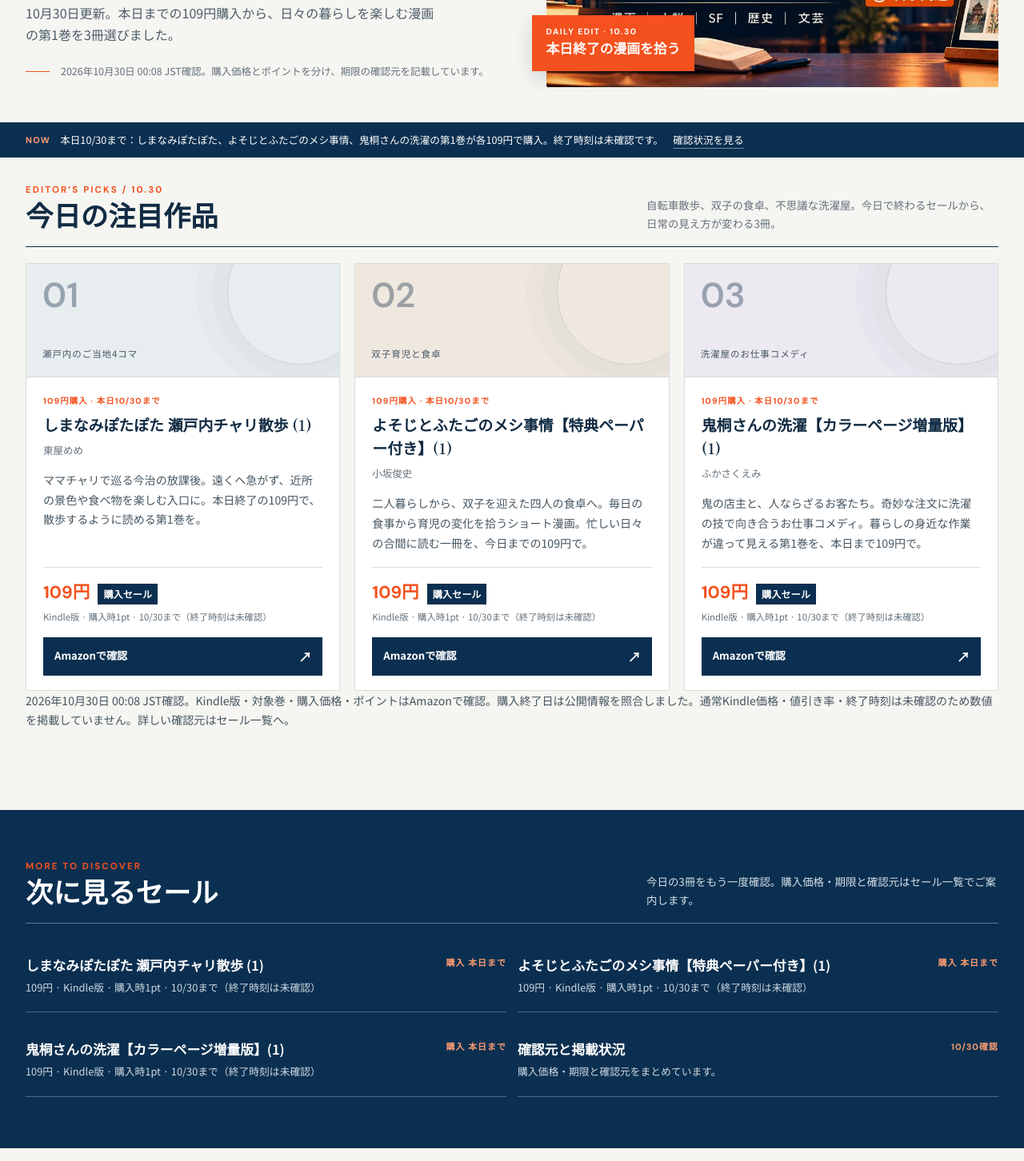
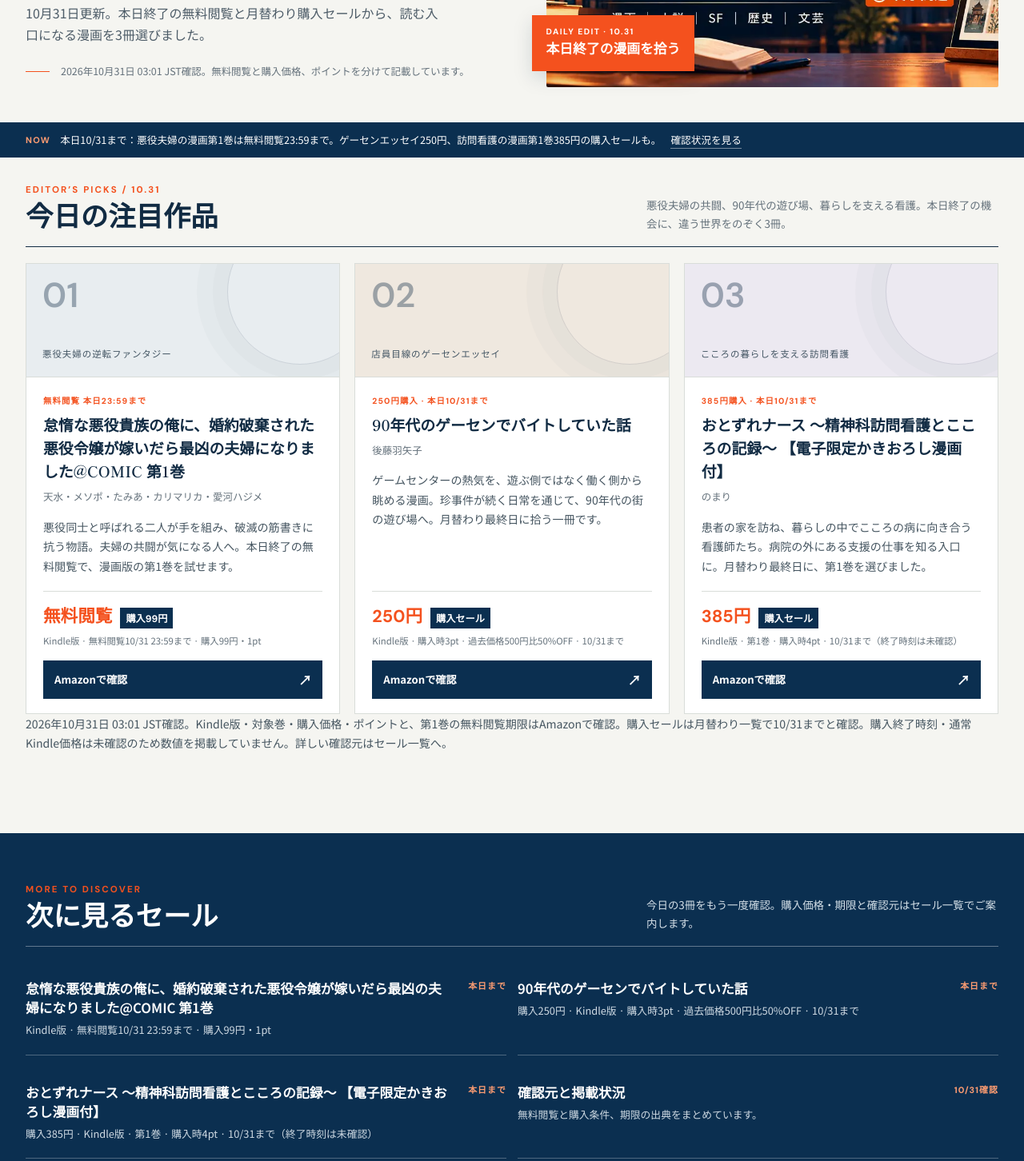
Before and after one commit to realyanderedere-coder/saleshoka, a website: page public/index.html in a window 1280 px wide. Shown: the part 337-1789 px from the top of the page at 80% size. Drawn offline with Linux system fonts and the light colour scheme.

Commit message:
Update sales content 2026-10-31

```diff
--- a/public/index.html
+++ b/public/index.html
@@ -43,20 +43,20 @@ footer{background:#071e33;color:#d9e2e9;padding:32px 0;font-size:.76rem}.foot{di
 <header><div class="wrap nav"><a class="brand" href="/" aria-label="セール書架 トップ"><img src="/images/saleshoka-logo.webp" alt=""><span>セール<em>書架</em></span></a><nav id="mainnav" aria-label="メインナビゲーション"><a href="#picks">今日の注目</a><a href="#campaigns">開催中セール</a><a href="#shelves">本を探す</a><a class="nav-cta" href="/sales/current.html">セール一覧</a></nav><button class="menu" type="button" aria-expanded="false" aria-controls="mainnav">メニュー</button></div></header>
 <main>
 <section class="wrap hero">
-<div><div class="eyebrow">THE DAILY BOOK EDIT · 2026.10.30</div><h1>値下げの先に、<span>読む理由を。</span></h1><p class="hero-copy">10月30日更新。本日までの109円購入から、日々の暮らしを楽しむ漫画の第1巻を3冊選びました。</p><div class="hero-meta">2026年10月30日 00:08 JST確認。購入価格とポイントを分け、期限の確認元を記載しています。</div></div>
-<div class="hero-visual"><img src="/images/saleshoka-banner.webp" alt="書棚と電子書籍端末を描いたセール書架のブランドビジュアル"><div class="issue"><small>DAILY EDIT · 10.30</small><strong>本日終了の漫画を拾う</strong></div></div>
+<div><div class="eyebrow">THE DAILY BOOK EDIT · 2026.10.31</div><h1>値下げの先に、<span>読む理由を。</span></h1><p class="hero-copy">10月31日更新。本日終了の無料閲覧と月替わり購入セールから、読む入口になる漫画を3冊選びました。</p><div class="hero-meta">2026年10月31日 03:01 JST確認。無料閲覧と購入価格、ポイントを分けて記載しています。</div></div>
+<div class="hero-visual"><img src="/images/saleshoka-banner.webp" alt="書棚と電子書籍端末を描いたセール書架のブランドビジュアル"><div class="issue"><small>DAILY EDIT · 10.31</small><strong>本日終了の漫画を拾う</strong></div></div>
 </section>
-<div class="ticker"><div class="wrap"><strong>NOW</strong><span>本日10/30まで：しまなみぽたぽた、よそじとふたごのメシ事情、鬼桐さんの洗濯の第1巻が各109円で購入。終了時刻は未確認です。</span><a href="/sales/current.html">確認状況を見る</a></div></div>
-<section class="wrap featured" id="picks"><div class="section-top"><div><div class="kicker">EDITOR’S PICKS / 10.30</div><h2>今日の注目作品</h2></div><p>自転車散歩、双子の食卓、不思議な洗濯屋。今日で終わるセールから、日常の見え方が変わる3冊。</p></div><div class="book-grid">
-<article class="book"><div class="book-art"><span class="num">01</span><span class="topic">瀬戸内のご当地4コマ</span></div><div class="book-info"><div class="book-label">109円購入 · 本日10/30まで</div><h3>しまなみぽたぽた 瀬戸内チャリ散歩 (1)</h3><div class="author">東屋めめ</div><p class="reason">ママチャリで巡る今治の放課後。遠くへ急がず、近所の景色や食べ物を楽しむ入口に。本日終了の109円で、散歩するように読める第1巻を。</p><div class="price-row"><span class="price">109円</span><span class="discount">購入セール</span></div><p class="price-note">Kindle版 · 購入時1pt · 10/30まで（終了時刻は未確認）</p><a class="action" href="https://www.amazon.co.jp/dp/B0C7VPZPTZ?tag=saleshoka-22" target="_blank" rel="sponsored nofollow noopener">Amazonで確認 <span>↗</span></a></div></article>
-<article class="book"><div class="book-art"><span class="num">02</span><span class="topic">双子育児と食卓</span></div><div class="book-info"><div class="book-label">109円購入 · 本日10/30まで</div><h3>よそじとふたごのメシ事情【特典ペーパー付き】(1)</h3><div class="author">小坂俊史</div><p class="reason">二人暮らしから、双子を迎えた四人の食卓へ。毎日の食事から育児の変化を拾うショート漫画。忙しい日々の合間に読む一冊を、今日までの109円で。</p><div class="price-row"><span class="price">109円</span><span class="discount">購入セール</span></div><p class="price-note">Kindle版 · 購入時1pt · 10/30まで（終了時刻は未確認）</p><a class="action" href="https://www.amazon.co.jp/dp/B0C2CTZ3TY?tag=saleshoka-22" target="_blank" rel="sponsored nofollow noopener">Amazonで確認 <span>↗</span></a></div></article>
-<article class="book"><div class="book-art"><span class="num">03</span><span class="topic">洗濯屋のお仕事コメディ</span></div><div class="book-info"><div class="book-label">109円購入 · 本日10/30まで</div><h3>鬼桐さんの洗濯【カラーページ増量版】(1)</h3><div class="author">ふかさくえみ</div><p class="reason">鬼の店主と、人ならざるお客たち。奇妙な注文に洗濯の技で向き合うお仕事コメディ。暮らしの身近な作業が違って見える第1巻を、本日まで109円で。</p><div class="price-row"><span class="price">109円</span><span class="discount">購入セール</span></div><p class="price-note">Kindle版 · 購入時1pt · 10/30まで（終了時刻は未確認）</p><a class="action" href="https://www.amazon.co.jp/dp/B07GSZ3X7L?tag=saleshoka-22" target="_blank" rel="sponsored nofollow noopener">Amazonで確認 <span>↗</span></a></div></article>
-</div><p class="reason">2026年10月30日 00:08 JST確認。Kindle版・対象巻・購入価格・ポイントはAmazonで確認。購入終了日は公開情報を照合しました。通常Kindle価格・値引き率・終了時刻は未確認のため数値を掲載していません。詳しい確認元は<a href="/sales/current.html">セール一覧</a>へ。</p></section>
+<div class="ticker"><div class="wrap"><strong>NOW</strong><span>本日10/31まで：悪役夫婦の漫画第1巻は無料閲覧23:59まで。ゲーセンエッセイ250円、訪問看護の漫画第1巻385円の購入セールも。</span><a href="/sales/current.html">確認状況を見る</a></div></div>
+<section class="wrap featured" id="picks"><div class="section-top"><div><div class="kicker">EDITOR’S PICKS / 10.31</div><h2>今日の注目作品</h2></div><p>悪役夫婦の共闘、90年代の遊び場、暮らしを支える看護。本日終了の機会に、違う世界をのぞく3冊。</p></div><div class="book-grid">
+<article class="book"><div class="book-art"><span class="num">01</span><span class="topic">悪役夫婦の逆転ファンタジー</span></div><div class="book-info"><div class="book-label">無料閲覧 本日23:59まで</div><h3>怠惰な悪役貴族の俺に、婚約破棄された悪役令嬢が嫁いだら最凶の夫婦になりました@COMIC 第1巻</h3><div class="author">天水・メソポ・たみあ・カリマリカ・愛河ハジメ</div><p class="reason">悪役同士と呼ばれる二人が手を組み、破滅の筋書きに抗う物語。夫婦の共闘が気になる人へ。本日終了の無料閲覧で、漫画版の第1巻を試せます。</p><div class="price-row"><span class="price">無料閲覧</span><span class="discount">購入99円</span></div><p class="price-note">Kindle版 · 無料閲覧10/31 23:59まで · 購入99円・1pt</p><a class="action" href="https://www.amazon.co.jp/dp/B0F4JR75V8?tag=saleshoka-22" target="_blank" rel="sponsored nofollow noopener">Amazonで確認 <span>↗</span></a></div></article>
+<article class="book"><div class="book-art"><span class="num">02</span><span class="topic">店員目線のゲーセンエッセイ</span></div><div class="book-info"><div class="book-label">250円購入 · 本日10/31まで</div><h3>90年代のゲーセンでバイトしていた話</h3><div class="author">後藤羽矢子</div><p class="reason">ゲームセンターの熱気を、遊ぶ側ではなく働く側から眺める漫画。珍事件が続く日常を通じて、90年代の街の遊び場へ。月替わり最終日に拾う一冊です。</p><div class="price-row"><span class="price">250円</span><span class="discount">購入セール</span></div><p class="price-note">Kindle版 · 購入時3pt · 過去価格500円比50%OFF · 10/31まで</p><a class="action" href="https://www.amazon.co.jp/dp/B0DHN1GYPQ?tag=saleshoka-22" target="_blank" rel="sponsored nofollow noopener">Amazonで確認 <span>↗</span></a></div></article>
+<article class="book"><div class="book-art"><span class="num">03</span><span class="topic">こころの暮らしを支える訪問看護</span></div><div class="book-info"><div class="book-label">385円購入 · 本日10/31まで</div><h3>おとずれナース ～精神科訪問看護とこころの記録～ 【電子限定かきおろし漫画付】</h3><div class="author">のまり</div><p class="reason">患者の家を訪ね、暮らしの中でこころの病に向き合う看護師たち。病院の外にある支援の仕事を知る入口に。月替わり最終日に、第1巻を選びました。</p><div class="price-row"><span class="price">385円</span><span class="discount">購入セール</span></div><p class="price-note">Kindle版 · 第1巻 · 購入時4pt · 10/31まで（終了時刻は未確認）</p><a class="action" href="https://www.amazon.co.jp/dp/B092HDZPCN?tag=saleshoka-22" target="_blank" rel="sponsored nofollow noopener">Amazonで確認 <span>↗</span></a></div></article>
+</div><p class="reason">2026年10月31日 03:01 JST確認。Kindle版・対象巻・購入価格・ポイントと、第1巻の無料閲覧期限はAmazonで確認。購入セールは月替わり一覧で10/31までと確認。購入終了時刻・通常Kindle価格は未確認のため数値を掲載していません。詳しい確認元は<a href="/sales/current.html">セール一覧</a>へ。</p></section>
 <section class="discover" id="campaigns"><div class="wrap"><div class="section-top"><div><div class="kicker">MORE TO DISCOVER</div><h2>次に見るセール</h2></div><p>今日の3冊をもう一度確認。購入価格・期限と確認元はセール一覧でご案内します。</p></div><div class="campaigns">
-<a class="campaign" href="https://www.amazon.co.jp/dp/B0C7VPZPTZ?tag=saleshoka-22" target="_blank" rel="sponsored nofollow noopener"><div><h3>しまなみぽたぽた 瀬戸内チャリ散歩 (1)</h3><p>109円 · Kindle版 · 購入時1pt · 10/30まで（終了時刻は未確認）</p></div><span class="until">購入 本日まで</span></a>
-<a class="campaign" href="https://www.amazon.co.jp/dp/B0C2CTZ3TY?tag=saleshoka-22" target="_blank" rel="sponsored nofollow noopener"><div><h3>よそじとふたごのメシ事情【特典ペーパー付き】(1)</h3><p>109円 · Kindle版 · 購入時1pt · 10/30まで（終了時刻は未確認）</p></div><span class="until">購入 本日まで</span></a>
-<a class="campaign" href="https://www.amazon.co.jp/dp/B07GSZ3X7L?tag=saleshoka-22" target="_blank" rel="sponsored nofollow noopener"><div><h3>鬼桐さんの洗濯【カラーページ増量版】(1)</h3><p>109円 · Kindle版 · 購入時1pt · 10/30まで（終了時刻は未確認）</p></div><span class="until">購入 本日まで</span></a>
-<a class="campaign" href="/sales/current.html"><div><h3>確認元と掲載状況</h3><p>購入価格・期限と確認元をまとめています。</p></div><span class="until">10/30確認</span></a>
+<a class="campaign" href="https://www.amazon.co.jp/dp/B0F4JR75V8?tag=saleshoka-22" target="_blank" rel="sponsored nofollow noopener"><div><h3>怠惰な悪役貴族の俺に、婚約破棄された悪役令嬢が嫁いだら最凶の夫婦になりました@COMIC 第1巻</h3><p>Kindle版 · 無料閲覧10/31 23:59まで · 購入99円・1pt</p></div><span class="until">本日まで</span></a>
+<a class="campaign" href="https://www.amazon.co.jp/dp/B0DHN1GYPQ?tag=saleshoka-22" target="_blank" rel="sponsored nofollow noopener"><div><h3>90年代のゲーセンでバイトしていた話</h3><p>購入250円 · Kindle版 · 購入時3pt · 過去価格500円比50%OFF · 10/31まで</p></div><span class="until">本日まで</span></a>
+<a class="campaign" href="https://www.amazon.co.jp/dp/B092HDZPCN?tag=saleshoka-22" target="_blank" rel="sponsored nofollow noopener"><div><h3>おとずれナース ～精神科訪問看護とこころの記録～ 【電子限定かきおろし漫画付】</h3><p>購入385円 · Kindle版 · 第1巻 · 購入時4pt · 10/31まで（終了時刻は未確認）</p></div><span class="until">本日まで</span></a>
+<a class="campaign" href="/sales/current.html"><div><h3>確認元と掲載状況</h3><p>無料閲覧と購入条件、期限の出典をまとめています。</p></div><span class="until">10/31確認</span></a>
 </div></div></section>
 <section class="wrap more" id="shelves"><div class="section-top"><div><div class="kicker">BROWSE THE SHELVES</div><h2>読みたい本から探す</h2></div><p>好みや目的に合わせて、セール本の棚を見て回れます。</p></div><div class="more-grid"><a href="/features/sf.html"><span class="sub">01 · GENRE</span>SF作品</a><a href="/features/history.html"><span class="sub">02 · GENRE</span>歴史・時代作品</a><a href="/features/completed-manga.html"><span class="sub">03 · SERIES</span>完結漫画</a><a href="/features/low-price.html"><span class="sub">04 · PRICE</span>100円前後</a></div></section>
 <section class="wrap disclosure"><p>価格・ポイント・無料期限は確認時点の情報です。購入前にAmazonの商品ページで最新情報をご確認ください。Amazonのアソシエイトとして、セール書架は適格販売により収入を得ています。</p></section>
```
Also changed, not shown: public/sales/current.html (+9 -9 lines).
